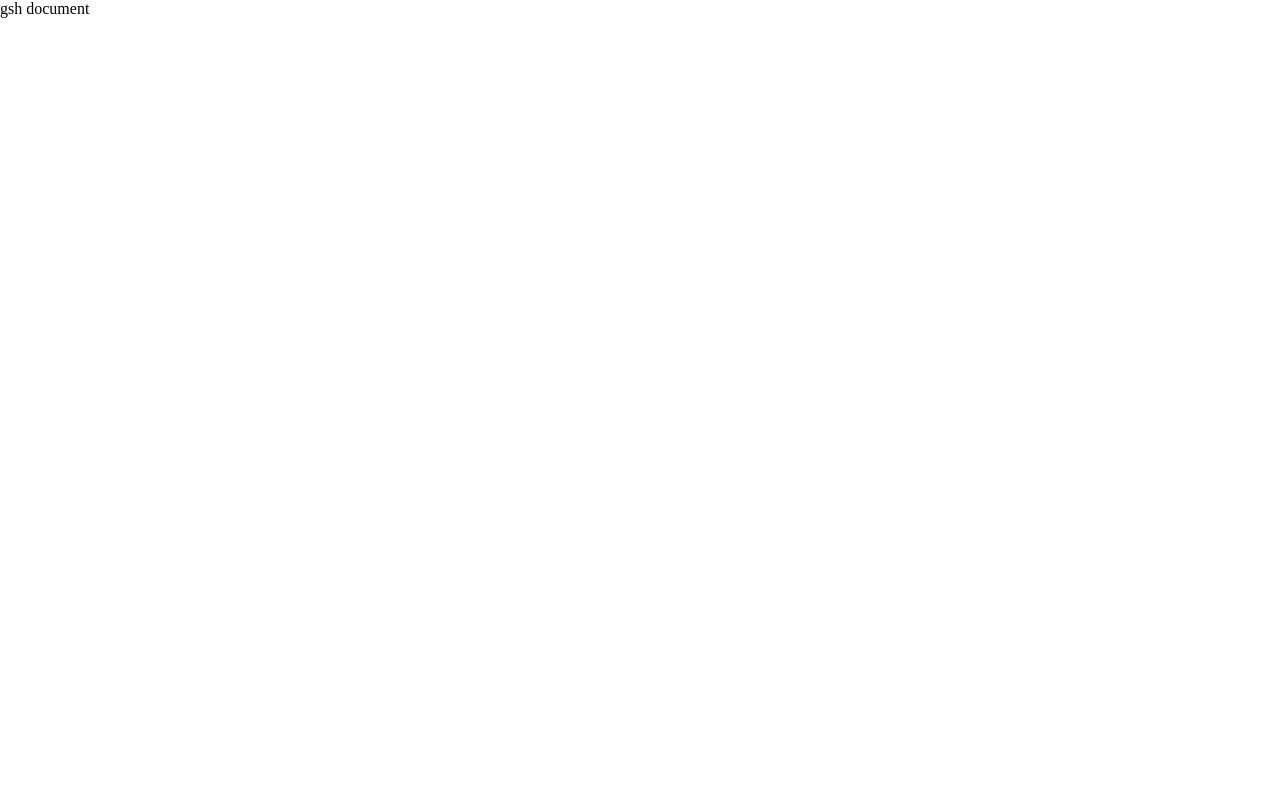
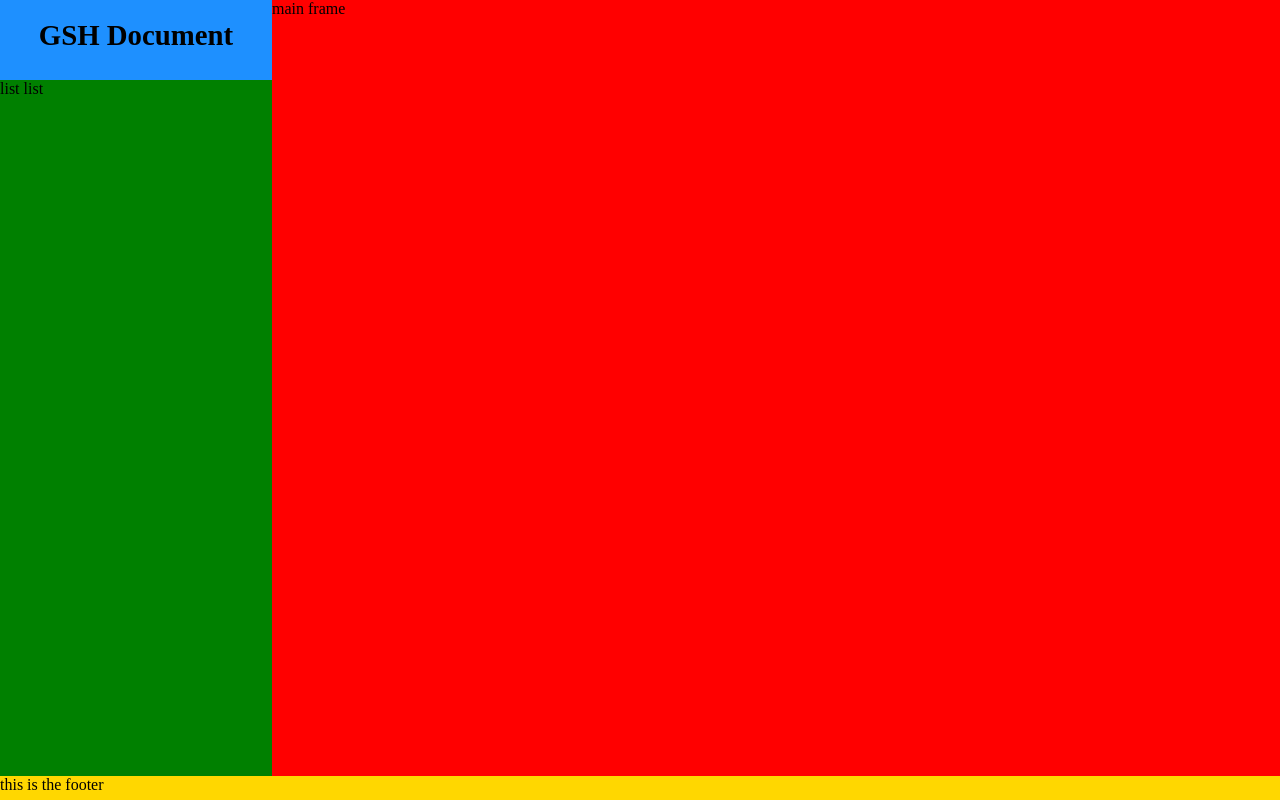
Before and after one commit to colacat246/gshDocument_fr, a Vue app: page / in a window 1280 px wide. Built offline with nearby package versions, Linux system fonts and the light colour scheme.

Commit message:
进行了页面布局

```diff
--- a/package.json
+++ b/package.json
@@ -9,11 +9,11 @@
     "preview": "vite preview"
   },
   "dependencies": {
-    "less": "^4.1.3",
-    "less-loader": "^11.1.0",
     "vue": "^3.2.41"
   },
   "devDependencies": {
+    "less": "^4.1.3",
+    "less-loader": "^11.1.0",
     "@vitejs/plugin-vue": "^3.2.0",
     "eslint": "^8.27.0",
     "eslint-plugin-vue": "^9.7.0",
--- a/src/App.vue
+++ b/src/App.vue
@@ -1,5 +1,10 @@
 <template>
-  <div>gsh document</div>
+  <div class="container">
+    <header><h1>GSH Document</h1></header>
+    <aside>list list</aside>
+    <main>main frame</main>
+    <footer>this is the footer</footer>
+  </div>
 </template>
 
 <script>
@@ -7,9 +12,32 @@ export default {};
 </script>
 
 <style lang="less" scoped>
-section {
-  div {
-    color: red;
-  }
+* {
+}
+h1 {
+  text-align: center;
+  font-size: 1.8rem;
+}
+.container {
+  display: grid;
+  grid-template: 5rem auto 1.5rem / 17rem auto;
+  height: 100vh;
+  width: 100vw;
+}
+header {
+  background: dodgerblue;
+  grid-area: 1 / 1 / span 1 / span 1;
+}
+aside {
+  background: green;
+  grid-area: 2 / 1 / span 1 / span 1;
+}
+main {
+  background: red;
+  grid-area: 1 / 2 / span 2 / span 1;
+}
+footer {
+  background: gold;
+  grid-area: 3 / 1 / span 1 / span 2;
 }
 </style>
--- a/src/main.js
+++ b/src/main.js
@@ -1,5 +1,6 @@
 import { createApp } from 'vue';
 import './normalize.css';
+import './style.css';
 import App from './App.vue';
 
 const app = createApp(App);
--- /dev/null
+++ b/src/style.css
@@ -0,0 +1,8 @@
+@font-face {
+    font-family: 'consolas';
+    src: url();
+}
+
+html {
+    font-size: calc(100vw / 80);
+}
```
Also changed, not shown: 1 other file (tests, documents, lock files or other folders).
